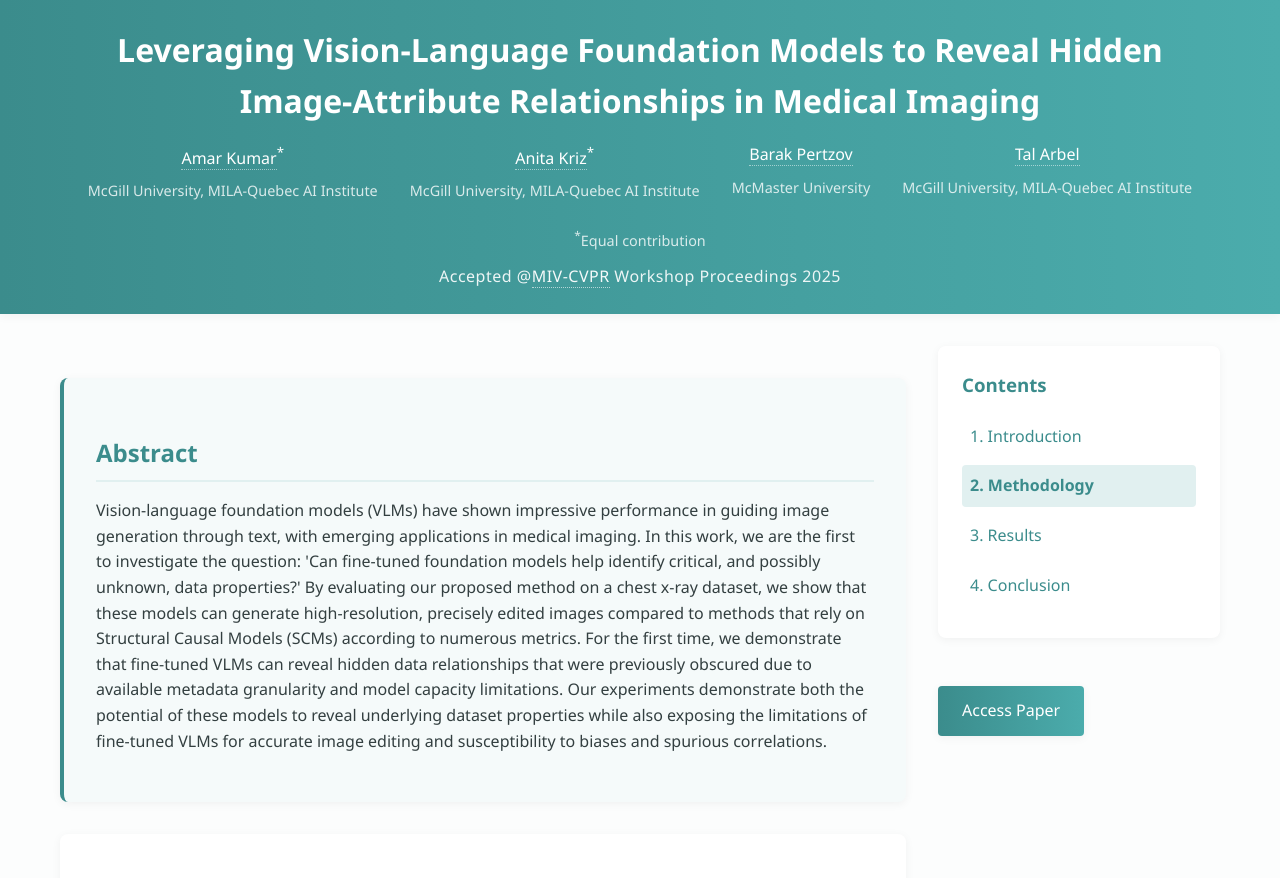
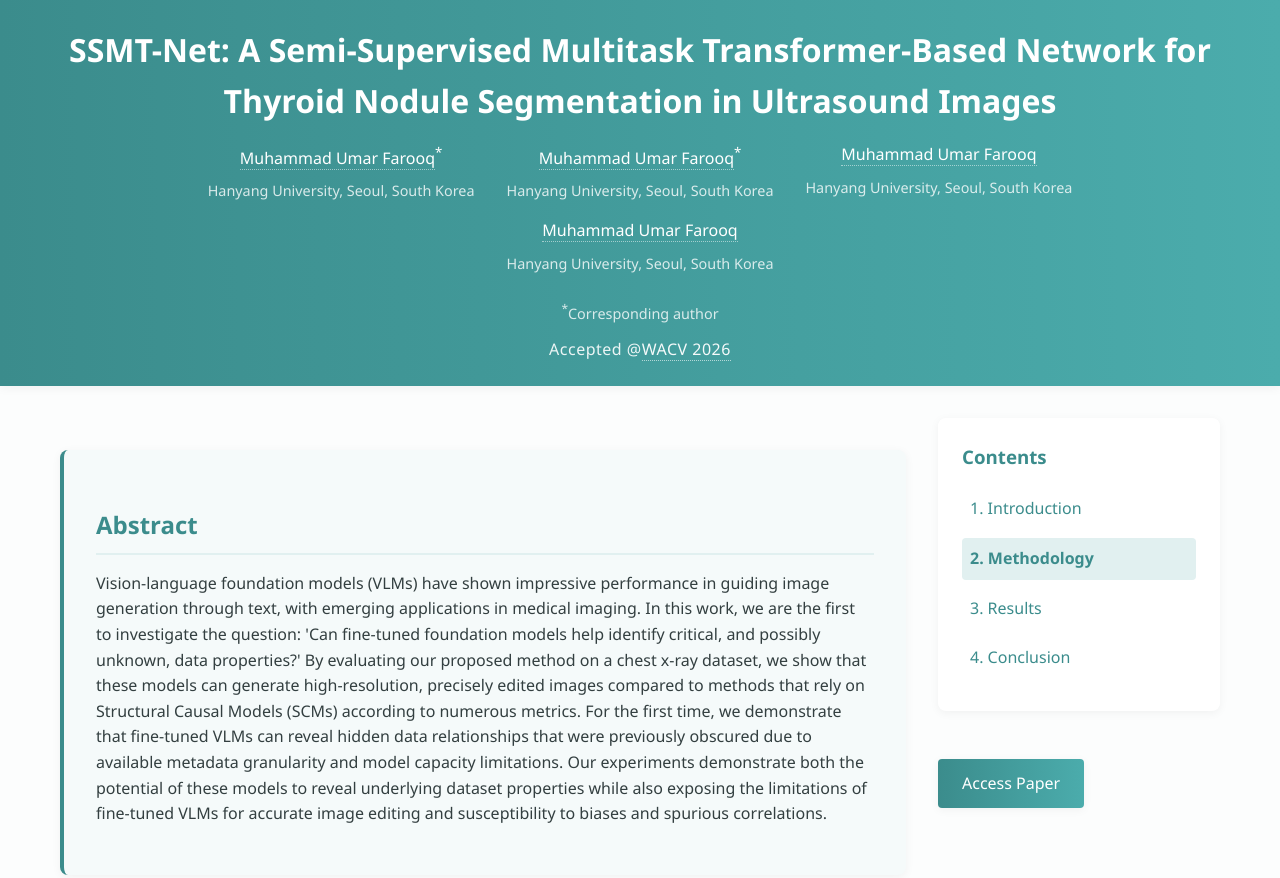
Before and after one commit to Umar-Faroq/SSMT-Net, a plain HTML site: page index.html in a window 1280 px wide. Shown: the top 878 px of the page. Drawn offline with Linux system fonts and the light colour scheme; no server answers.

Commit message:
Update index.html

```diff
--- a/index.html
+++ b/index.html
@@ -3,37 +3,37 @@
 <head>
     <meta charset="UTF-8">
     <meta name="viewport" content="width=device-width, initial-scale=1.0">
-    <title>Leveraging Vision-Language Foundation Models in Medical Imaging</title>
+    <title>SSMT-Net: A Semi-Supervised Multitask Transformer-Based Network for Thyroid Nodule Segmentation in Ultrasound Images</title>
     <link rel="stylesheet" href="styles.css">
 </head>
 <body>
     <header>
         <div class="container">
             <div class="header-content">
-                <h1 class="title">Leveraging Vision-Language Foundation Models to Reveal Hidden Image-Attribute Relationships in Medical Imaging</h1>
+                <h1 class="title">SSMT-Net: A Semi-Supervised Multitask Transformer-Based Network for Thyroid Nodule Segmentation in Ultrasound Images</h1>
                 <div class="authors">
                     <div class="author">
-                        <span><a href="https://amarkr1.github.io/" target="_blank">Amar Kumar</a><sup>*</sup></span>
-                        <span class="affiliations">McGill University, MILA-Quebec AI Institute</span>
+                        <span><a href="https://umar-faroq.github.io/" target="_blank">Muhammad Umar Farooq</a><sup>*</sup></span>
+                        <span class="affiliations">Hanyang University, Seoul, South Korea</span>
                     </div>
                     <div class="author">
-                        <span><a href="https://www.cim.mcgill.ca/~anitakriz/" target="_blank">Anita Kriz</a><sup>*</sup></span>
-                        <span class="affiliations">McGill University, MILA-Quebec AI Institute</span>
+                        <span><a href="https://umar-faroq.github.io/" target="_blank">Muhammad Umar Farooq</a><sup>*</sup></span>
+                        <span class="affiliations">Hanyang University, Seoul, South Korea</span>
                     </div>
                     <div class="author">
-                        <span><a href="#" >Barak Pertzov</a></span>
-                        <span class="affiliations">McMaster University</span>
+                        <span><a href="#" >Muhammad Umar Farooq</a></span>
+                        <span class="affiliations">Hanyang University, Seoul, South Korea</span>
                     </div>
                     <div class="author">
-                        <span><a href="https://www.cim.mcgill.ca/~arbel/#" target="_blank">Tal Arbel</a></span>
-                        <span class="affiliations">McGill University, MILA-Quebec AI Institute</span>
+                        <span><a href="https://umar-faroq.github.io/" target="_blank">Muhammad Umar Farooq</a></span>
+                        <span class="affiliations">Hanyang University, Seoul, South Korea</span>
                     </div>
                 </div>
                 <div class="equal-contribution">
-                    <span><sup>*</sup>Equal contribution</span>
+                    <span><sup>*</sup>Corresponding author</span>
                 </div>
                 <div class="publication-info">
-                    <span>Accepted @<a href="https://sites.google.com/view/miv-cvpr2025/accepted-papers?authuser=0" target="_blank">MIV-CVPR</a> Workshop Proceedings 2025</span>
+                    <span>Accepted @<a href="https://sites.google.com/view/miv-cvpr2025/accepted-papers?authuser=0" target="_blank">WACV 2026</a></span>
                 </div>
             </div>
         </div>
```
